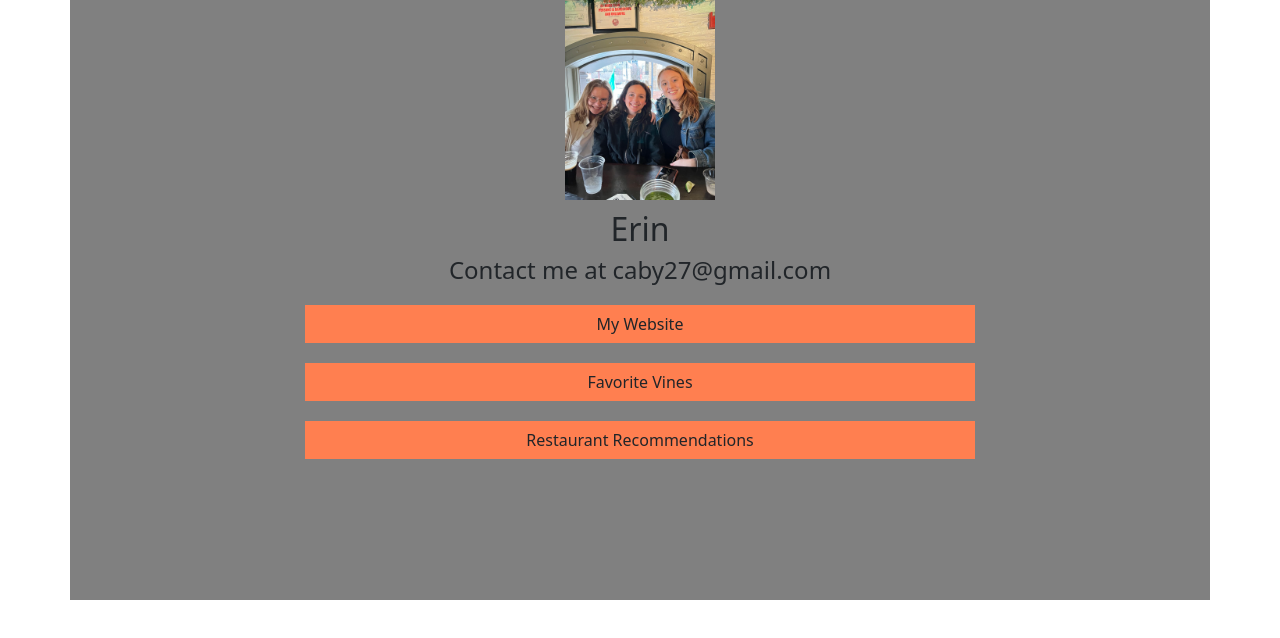
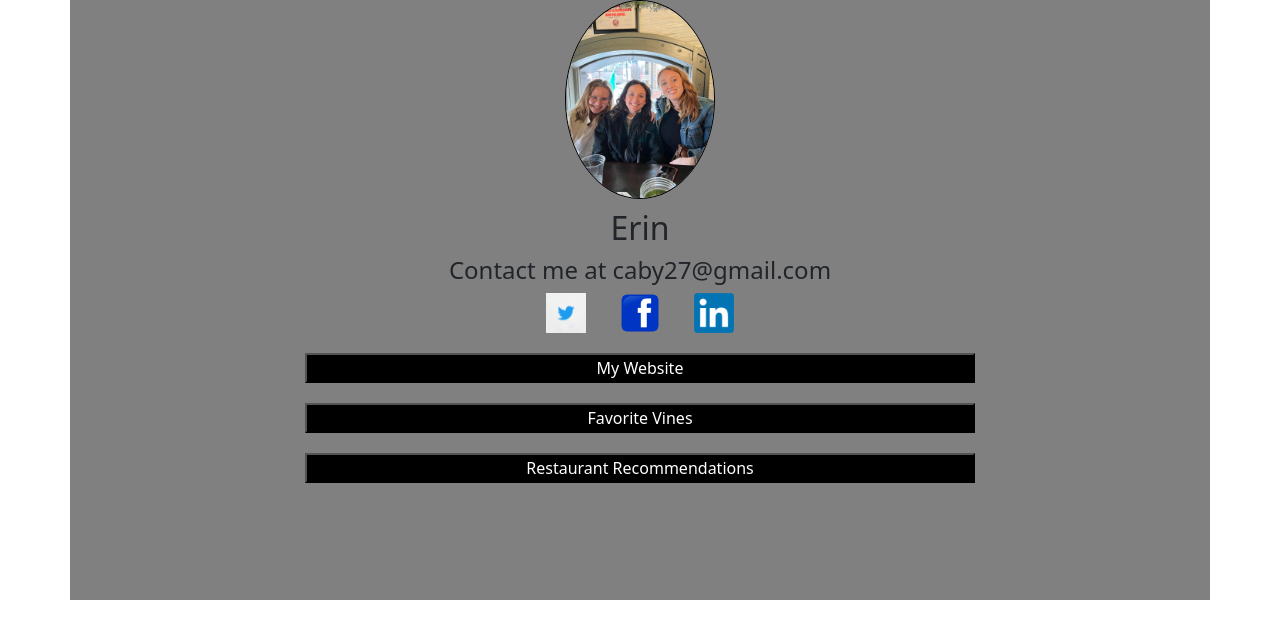
Before and after one commit to caby-erin/LAB-link-in-bio, a plain HTML site: page index.html in a window 1280 px wide. Drawn offline with nearby package versions, Linux system fonts and the light colour scheme.

Commit message:
styled buttons and added social icons

```diff
--- a/index.html
+++ b/index.html
@@ -19,14 +19,21 @@
     <h4>Contact me at caby27@gmail.com</h4>
   </header>
 
+  <div class="social-icons">
+    <img class="twitter" src="twitter.jpg" alt="twitter logo">
+    <img class="facebook" src="facebook.png" alt="facebook logo">
+    <img class="linkedin" src="linkedin.png" alt="linkedin logo">
+
+  </div>
+
   <div class="d-grid gap-2">
-    <button class="btn" type="button">My Website</button>
+    <button class="profile-buttons" type="button">My Website</button>
   </div>
   <div class="d-grid gap-2">
-    <button class="btn" type="button">Favorite Vines</button>
+    <button class="profile-buttons" type="button">Favorite Vines</button>
   </div>
   <div class="d-grid gap-2">
-    <button class="btn" type="button">Restaurant Recommendations</button>
+    <button class="profile-buttons" type="button">Restaurant Recommendations</button>
   </div>
 
 </div>
--- a/main.css
+++ b/main.css
@@ -4,7 +4,7 @@ body{
 
 .container{
   background-color:grey;
-  width: 100px;
+  width: 75px;
   height: 600px;
 }
 .profile-photo{
@@ -14,17 +14,18 @@ body{
   margin-left: auto;
   margin-right: auto;
   display: block;
+  border: 1px black solid;
+  border-radius: 50%;
 }
 
 .d-grid{
+
   margin: 20px;
   width: 60%;
   margin-left: auto;
   margin-right: auto;
-  display: block;
-  background-color:coral;
-  color: white;
-  font-size:large;
+  background-color:black;
+
 }
 
 .header{
@@ -32,7 +33,44 @@ body{
   margin-top:10px;
 }
 
+/*
 .button{
-  color:aliceblue;
-  font-size: large;
+  margin: 20px;
+  width: 60%;
+  margin-left: auto;
+  margin-right: auto;
+  display: block;
+  background-color:black;
+  color: white;
+  font-size: x-large;
 }
+*/
+
+.profile-buttons{
+  font-size: medium;
+  color: white;
+  background-color: black;
+}
+
+.linkedin{
+  width: 40px;
+  height: auto;
+}
+
+.twitter{
+  width: 40px;
+  height: auto;
+}
+
+.facebook{
+  width: 40px;
+  height: auto;
+}
+
+.social-icons{
+  display: flex;
+  flex-direction: row;
+  justify-content: space-around;
+  margin-left: 40%;
+  margin-right: 40%;
+  }
```
Also changed, not shown: facebook.png (added), linkedin.png (added), twitter.jpg (added).
